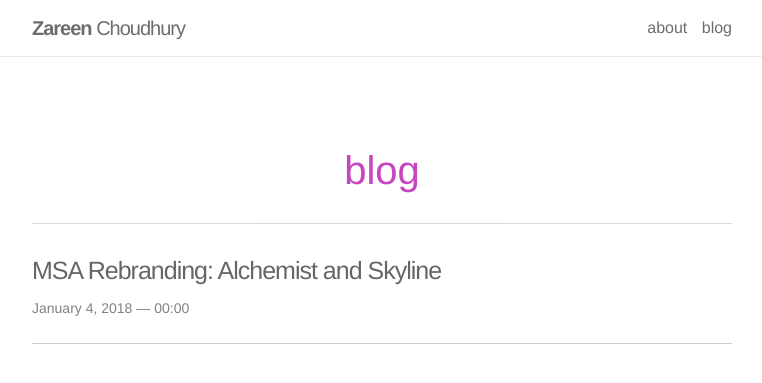
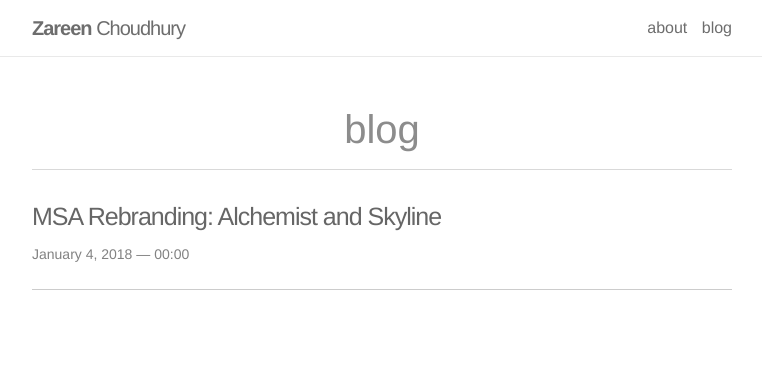
Before and after one commit to zareenc/zareenc.github.io, a Jekyll site: the page built from blog/index.html, in a window 1280 px wide. Shown: the top 383 px of the page, without its empty margins (258-1020 px from the left). Built offline with Jekyll 4.4.1, drawn with Linux system fonts in a browser that asks for light colours; nearby versions of some CDN libraries; the list of posts is cut into pages by our own code.

```diff
--- a/_sass/_header.scss
+++ b/_sass/_header.scss
@@ -42,13 +42,13 @@
 
 .header-bar{
     border-bottom: 1px solid $light-gray;
-    font-size: 20px;
+    font-size: 40px;
     display: block;
     opacity: 0.75;
     width: 100%;
     text-align: center;
     padding-top: 5px;
-    padding-bottom: $space-1;
+    padding-bottom: $space-2;
     line-height: 120%;
     z-index: 25;
     h1{
--- a/blog/index.html
+++ b/blog/index.html
@@ -3,7 +3,7 @@ layout: default
 ---
 
 <div class="header-bar">
-  <h1>blog</h1>
+  blog
 </div>
 
 <ul class="post-list">
```
